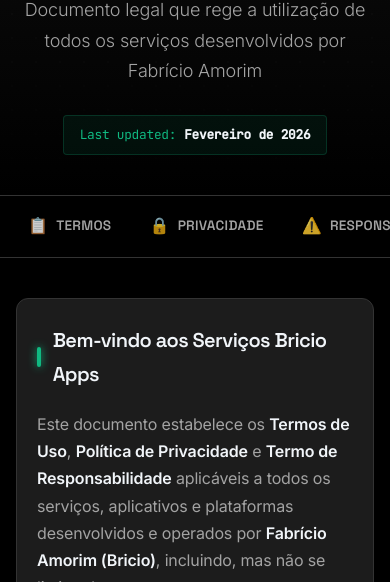
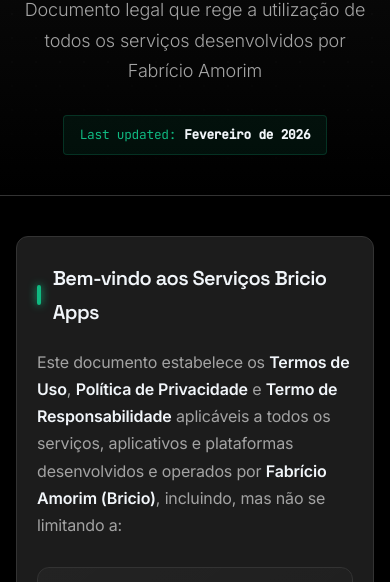
Before and after one commit to bricio-sr/termos, a plain HTML site: page index.html in a window 390 px wide. Shown: the part 262-844 px from the top of the page. Drawn offline with Linux system fonts and the light colour scheme.

Commit message:
Update to hidden menu on mobile

```diff
--- a/index.html
+++ b/index.html
@@ -668,18 +668,17 @@
 
         /* Responsive */
         @media (max-width: 768px) {
+            /* Remove o menu em mobile */
+            .nav-container {
+                display: none;
+            }
+
             .header {
                 padding: 60px 20px 40px;
             }
 
             .container {
                 padding: 40px 16px;
-            }
-
-            /* Adaptação do menu para mobile */
-            .nav {
-                justify-content: flex-start; /* Alinha à esquerda para permitir scroll */
-                padding: 0 10px; /* Ajuste leve no padding */
             }
 
             .content-block {
```
